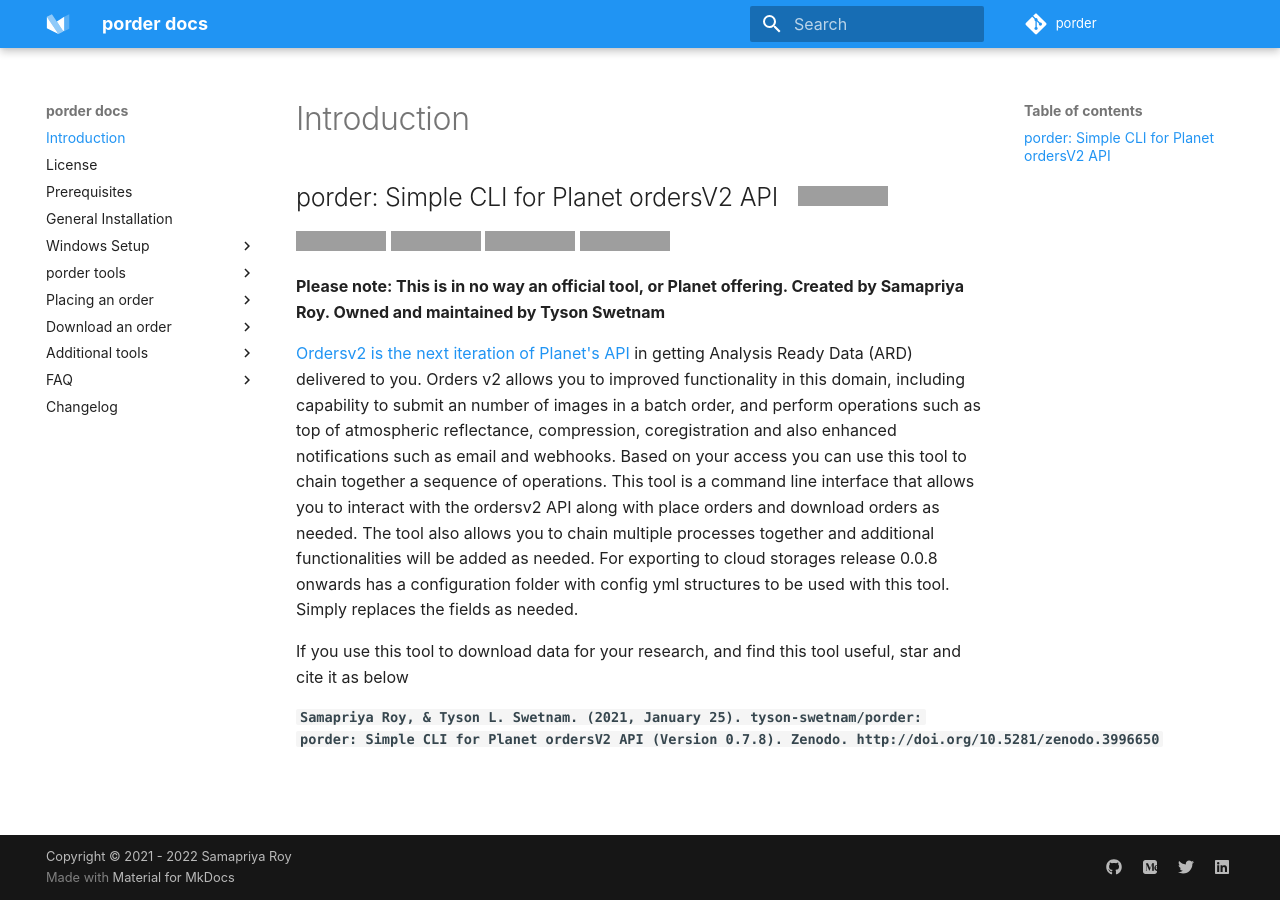
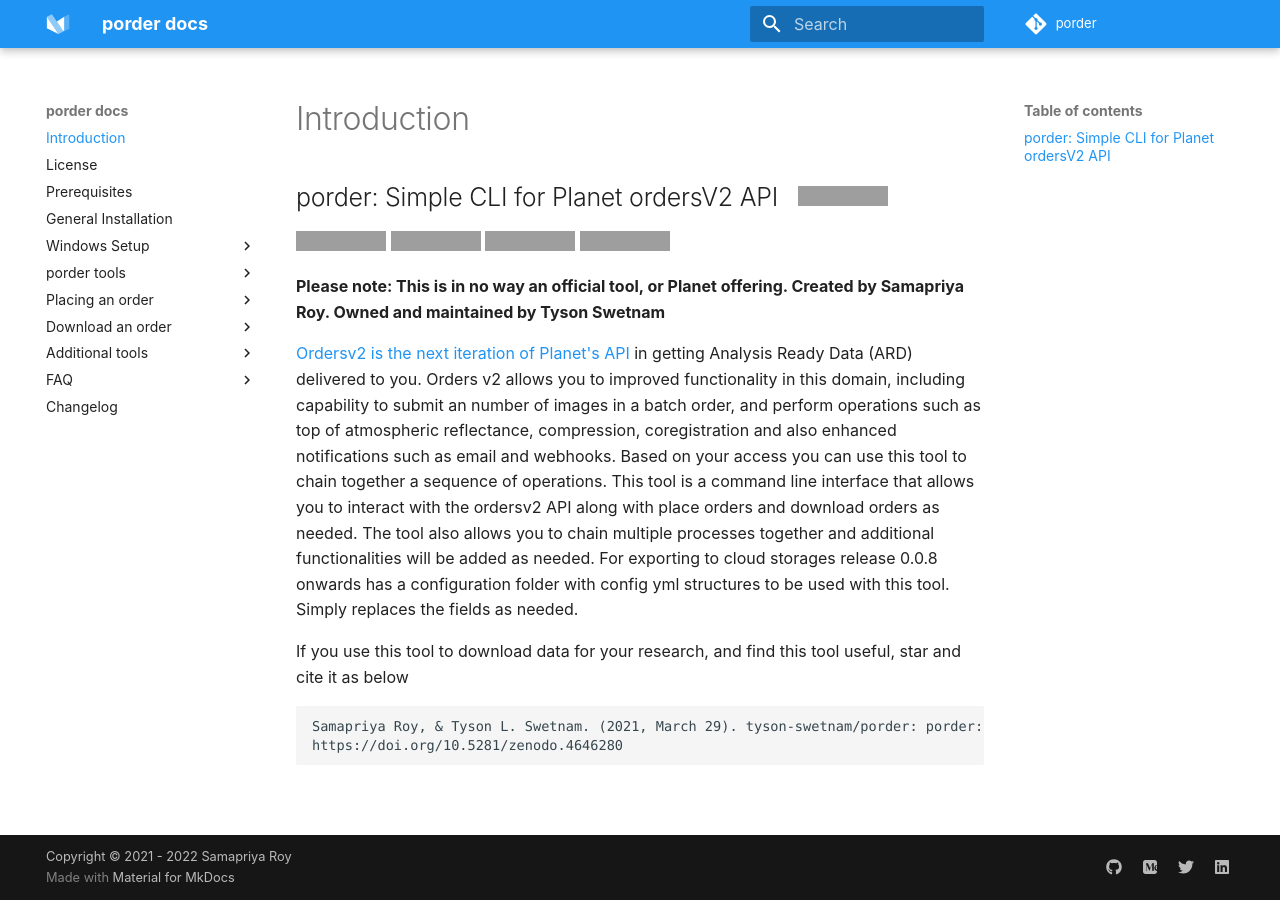
Before and after one commit to tyson-swetnam/porder, an MkDocs documentation site: the page built from docs/index.md, in a window 1280 px wide, cut to the strip 0-900 px from the top of the page. Built offline with MkDocs 1.6.1 and Material for MkDocs 9.7.7, drawn with Linux system fonts in a browser that asks for light colours; some web fonts are replaced; comment, search, counter and statistics services are not loaded; grey boxes are pictures that could not be loaded.

Commit message:
updated zenodo

````diff
--- a/docs/index.md
+++ b/docs/index.md
@@ -1,6 +1,6 @@
 ## porder: Simple CLI for Planet ordersV2 API &nbsp; [![Tweet](https://img.shields.io/twitter/url/http/shields.io.svg?style=social)](https://twitter.com/intent/tweet?text=Use%20porder%20CLI%20with%20@planetlabs%20new%20ordersv2%20API&url=https://github.com/tyson-swetnam/porder)
 
-[![DOI](https://zenodo.org/badge/DOI/10.5281/zenodo.3612491.svg)](https://doi.org/10.5281/zenodo.3612491)
+[![DOI](https://zenodo.org/badge/DOI/10.5281/zenodo.4646280.svg)](https://doi.org/10.5281/zenodo.4646280)
 [![PyPI version](https://badge.fury.io/py/porder.svg)](https://badge.fury.io/py/porder)
 ![Build Status](https://img.shields.io/badge/dynamic/json.svg?label=downloads&url=https%3A%2F%2Fpypistats.org%2Fapi%2Fpackages%2Fporder%2Frecent%3Fperiod%3Dmonth&query=%24.data.last_month&colorB=blue&suffix=%2fmonth)
 [![License](https://img.shields.io/badge/License-Apache%202.0-blue.svg)](https://opensource.org/licenses/Apache-2.0)
@@ -13,9 +13,7 @@
 
 If you use this tool to download data for your research, and find this tool useful, star and cite it as below
 
-<b>
 ```
-Samapriya Roy, & Tyson L. Swetnam. (2021, January 25). tyson-swetnam/porder:
-porder: Simple CLI for Planet ordersV2 API (Version 0.7.8). Zenodo. http://doi.org/10.5281/zenodo.3996650
+Samapriya Roy, & Tyson L. Swetnam. (2021, March 29). tyson-swetnam/porder: porder: Simple CLI for Planet ordersV2 API (Version 0.8.1). Zenodo.
+https://doi.org/10.5281/zenodo.4646280
 ```
-</b>
````
